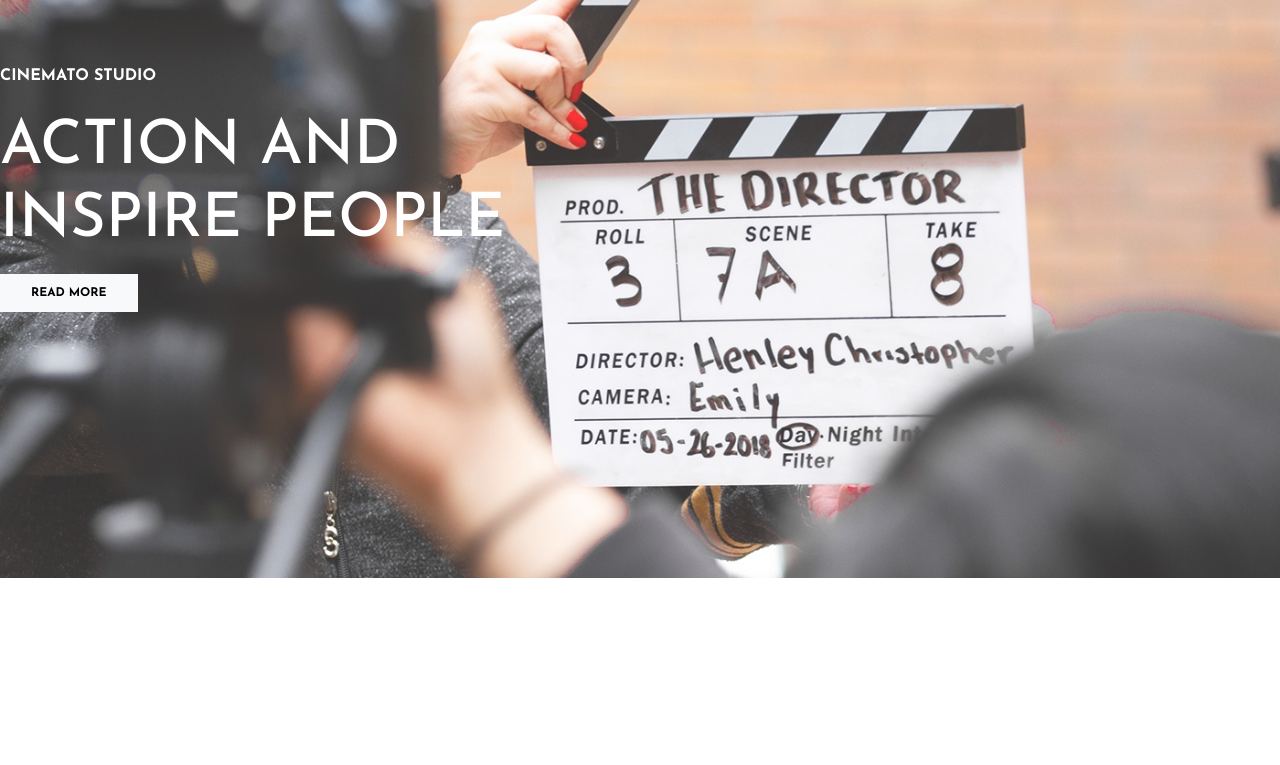
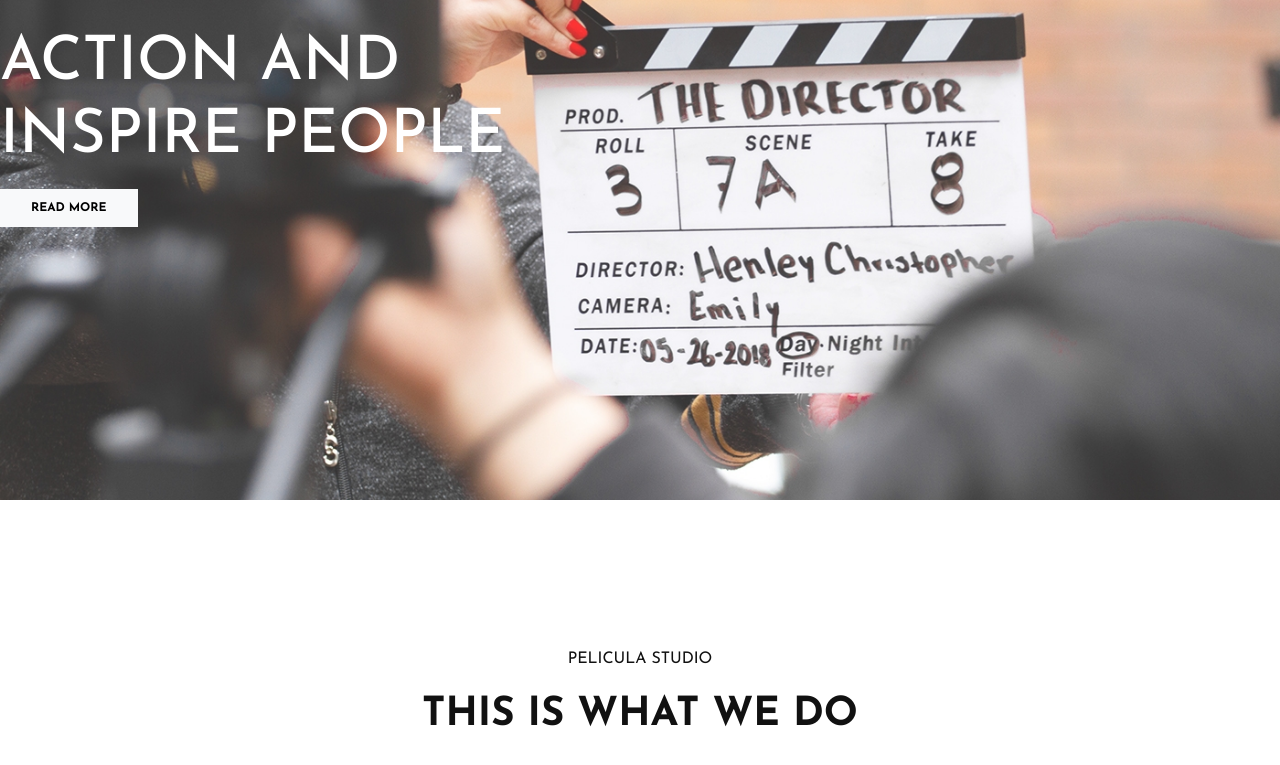
Before and after one commit to MarioSantoro/proj-html-vuejs, a Vue app: page / in a window 1280 px wide. Shown: the part 300-1065 px from the top of the page. Before the commit the page ends 800 px from the top, so only its background shows below. Built offline with nearby package versions, Linux system fonts and the light colour scheme.

Commit message:
create a section pelicula studio

```diff
--- a/src/App.vue
+++ b/src/App.vue
@@ -1,5 +1,6 @@
 <script >
 import AppHeader from './components/AppHeader.vue';
+import AppMain from './components/AppMain.vue';
 export default {
   data() {
     return {
@@ -8,12 +9,14 @@ export default {
   },
   components: {
     AppHeader,
+    AppMain
   }
 }
 </script>
 
 <template>
   <AppHeader />
+  <AppMain />
 </template>
 
 <style lang="scss">
--- a/src/components/AppHeader.vue
+++ b/src/components/AppHeader.vue
@@ -23,11 +23,9 @@
                 </div>
             </div>
         </div>
-        <Jumbotron />
     </header>
 </template>
 <script>
-import Jumbotron from './Jumbotron.vue';
 export default {
     data() {
         return {
@@ -42,23 +40,21 @@ export default {
             ]
         }
     },
-    components: {
-        Jumbotron,
-    }
 }
 </script>
-<style lang="scss">
+<style lang="scss" scoped>
 @use "../styles/utilities/variables.scss" as *;
 
 header {
     height: 90.98px;
     position: fixed;
     width: 100%;
-    background-color: $ColorWhite;
 
     div.container-nav {
+        padding: 0 40px;
+        width: 100%;
         height: 100%;
-        padding: 0 40px;
+        background-color: $ColorWhite;
 
         div.logo {
             img {
--- /dev/null
+++ b/src/components/AppMain.vue
@@ -0,0 +1,28 @@
+<template >
+    <main>
+        <section>
+            <Jumbotron />
+        </section>
+        <section>
+            <PeliculaStudio />
+        </section>
+    </main>
+</template>
+<script>
+import PeliculaStudio from './PeliculaStudio.vue';
+import Jumbotron from './Jumbotron.vue';
+export default {
+    data() {
+        return {
+
+        }
+    },
+    components: {
+        PeliculaStudio,
+        Jumbotron,
+    }
+}
+</script>
+<style lang="scss" scoped>
+@use "../styles/utilities/variables.scss" as *;
+</style>
--- a/src/components/Jumbotron.vue
+++ b/src/components/Jumbotron.vue
@@ -14,11 +14,11 @@ export default {
 
 }
 </script>
-<style lang="scss">
+<style lang="scss" scoped>
 @use "../styles/utilities/variables.scss" as *;
 
 div.jumbotron {
-    height: 787px;
+    height: 800px;
     width: 100%;
     background-image: url(../assets/blog01.jpg);
     background-size: cover;
--- /dev/null
+++ b/src/components/PeliculaStudio.vue
@@ -0,0 +1,87 @@
+<template>
+    <div class="content-container">
+        <div class="row margin-top-cs">
+            <div class="col-12 text-uppercase text-center">
+                <p>Pelicula Studio</p>
+                <h1 class="fw-bold">THIS IS WHAT WE DO</h1>
+            </div>
+        </div>
+
+        <div class="row">
+            <div v-for="item in dataListPelicula" class="col-4 text-center">
+                <img :src="getImagePath(item.image)" alt="Image of pelicula" class="mb-5">
+                <h4>{{ item.text }}</h4>
+                <p>{{ item.lorem }}</p>
+            </div>
+        </div>
+    </div>
+</template>
+<script>
+export default {
+    data() {
+        return {
+            dataListPelicula: [
+                {
+                    lorem: "Lorem ipsum dolor amet, consectetur adipiscing. Pellentesque ultricies justo tellus.",
+                    image: "image (14).svg",
+                    text: "ARRAY OF EQUIPMENT",
+                },
+                {
+                    lorem: "Lorem ipsum dolor amet, consectetur adipiscing. Pellentesque ultricies justo tellus.",
+                    image: "image (16).svg",
+                    text: "NEW TECHNOLOGIES",
+                },
+                {
+                    lorem: "Lorem ipsum dolor amet, consectetur adipiscing. Pellentesque ultricies justo tellus.",
+                    image: "image (18).svg",
+                    text: "VERSITILE ACTORS",
+                },
+                {
+                    lorem: "Lorem ipsum dolor amet, consectetur adipiscing. Pellentesque ultricies justo tellus.",
+                    image: "image (15).svg",
+                    text: "TOP DIRECTORS",
+                },
+                {
+                    lorem: "Lorem ipsum dolor amet, consectetur adipiscing. Pellentesque ultricies justo tellus.",
+                    image: "image (17).svg",
+                    text: "MINUTE EDITING",
+                },
+                {
+                    lorem: "Lorem ipsum dolor amet, consectetur adipiscing. Pellentesque ultricies justo tellus.",
+                    image: "image (19).svg",
+                    text: "VERSITILE ACTORS",
+                },
+            ]
+        }
+    },
+    methods: {
+        getImagePath: function (img) {
+            return new URL(`../assets/${img}`, import.meta.url).href;
+        },
+    }
+}
+</script>
+<style lang="scss" scoped>
+@use "../styles/utilities/variables.scss" as *;
+
+div.col-12 {
+    color: $ColorBlack;
+
+    h1 {
+        margin-top: $marginTopPellicula;
+    }
+}
+
+div.col-4 {
+    margin-top: $marginTopPellicula;
+
+    img {
+        width: 80px;
+        height: 80px;
+    }
+
+    p {
+        color: $ColorGray;
+    }
+}
+</style>
--- a/src/styles/general.scss
+++ b/src/styles/general.scss
@@ -12,3 +12,7 @@ ul {
     max-width: 1300px;
     margin: 0 auto;
 }
+
+.margin-top-cs {
+    margin-top: 11.5%;
+}
--- a/src/styles/utilities/variables.scss
+++ b/src/styles/utilities/variables.scss
@@ -2,3 +2,4 @@ $ColorWhite : #FFFFFF;
 $ColorBlack : #111111;
 $ColorGray : #666666;
 $ColorLightGray : #F2F2F2;
+$marginTopPellicula : 20px;
```
